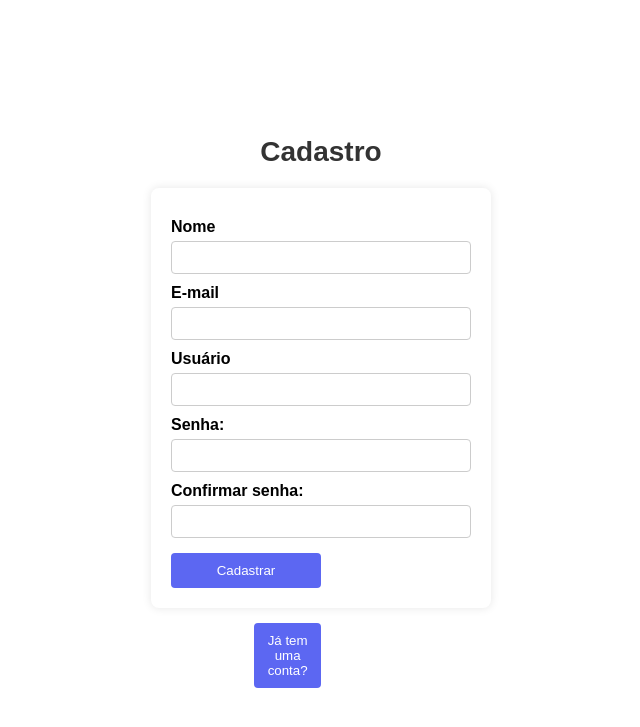
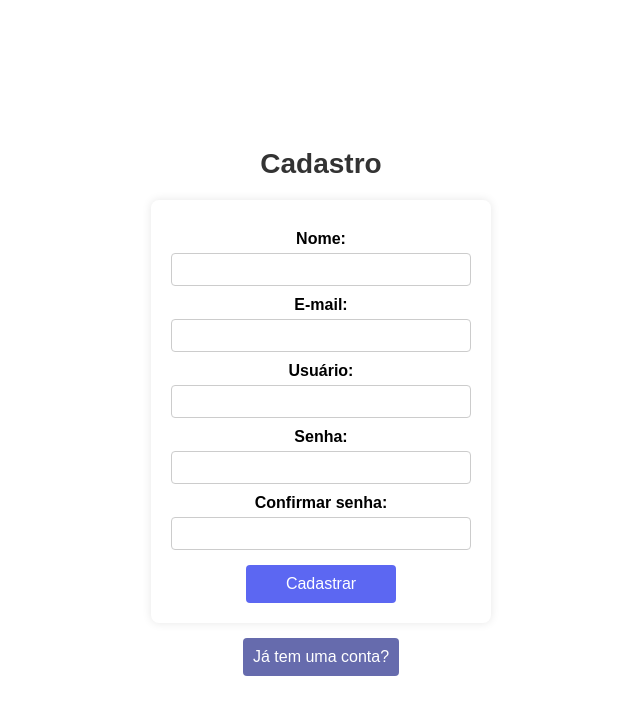
Before and after one commit to Kakau12345/projeto_flask, a Flask app: page /cadastro in a window 1280 px wide. Shown: the top 727 px of the page, without its empty margins (319-959 px from the left). Run offline with Flask 3, Linux system fonts and the light colour scheme.

Commit message:
autalizações pequenas

```diff
--- a/static/estilo.css
+++ b/static/estilo.css
@@ -51,7 +51,7 @@ button{
     border: none;
     padding: 10px;
     margin-top: 15px;
-    width: 100%;
+    width: 50%;
     border-radius: 4px;
     cursor: pointer;
     font-size: 16px;
@@ -62,7 +62,7 @@ button:hover{
 }
 
 .cadastrar{
-    background-color: black;
+    background-color: #666bad;
     color: white;
     border: none;
     padding: 10px;
--- a/static/estilo_cadastro.css
+++ b/static/estilo_cadastro.css
@@ -22,7 +22,7 @@ form{
     border-radius: 8px;
     box-shadow: 0 0 10px rgba(0, 0, 0, 0.1);
     width: 300px;
-    text-align: left;
+    text-align: center;
 }
 
 label{
@@ -49,9 +49,27 @@ button{
     width: 50%;
     border-radius: 4px;
     cursor: pointer;
+    font-size: 16px;
 }
 
 
 button:hover{
     background-color: #4a54e1;
 }
+
+.ir-ao-login{
+    background-color: #666bad;
+    color: white;
+    border: none;
+    padding: 10px;
+    margin-top: 15px;
+    width: auto;
+    border-radius: 4px;
+    cursor: pointer;
+    font-size: 16px;
+}
+
+
+.ir-ao-login:hover{
+    background-color: #4a54e1;
+}
--- a/templates/cadastro.html
+++ b/templates/cadastro.html
@@ -7,11 +7,11 @@
 <body>
     <h2>Cadastro</h2>
         <form action="/cadastro" method="post">
-        <label for="name">Nome</label>
+        <label for="name">Nome:</label>
         <input type="test" id="name" name="name" required><br>
-        <label for="email">E-mail</label>
+        <label for="email">E-mail:</label>
         <input type="test" id="email" name="email" required><br>
-        <label for="username">Usuário</label>
+        <label for="username">Usuário:</label>
         <input type="test" id="username" name="username" required><br>
         <label for="password">Senha:</label>
         <input type="password" id="password" name="password" required><br>
```
